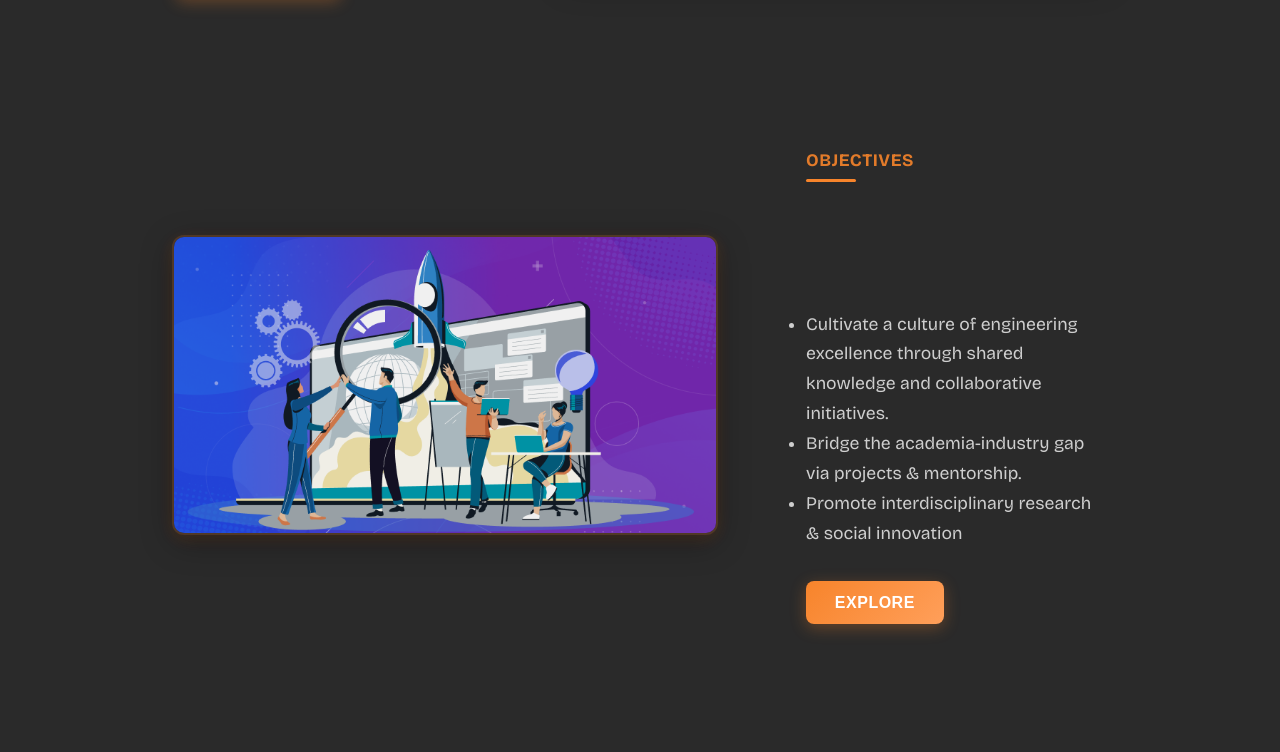
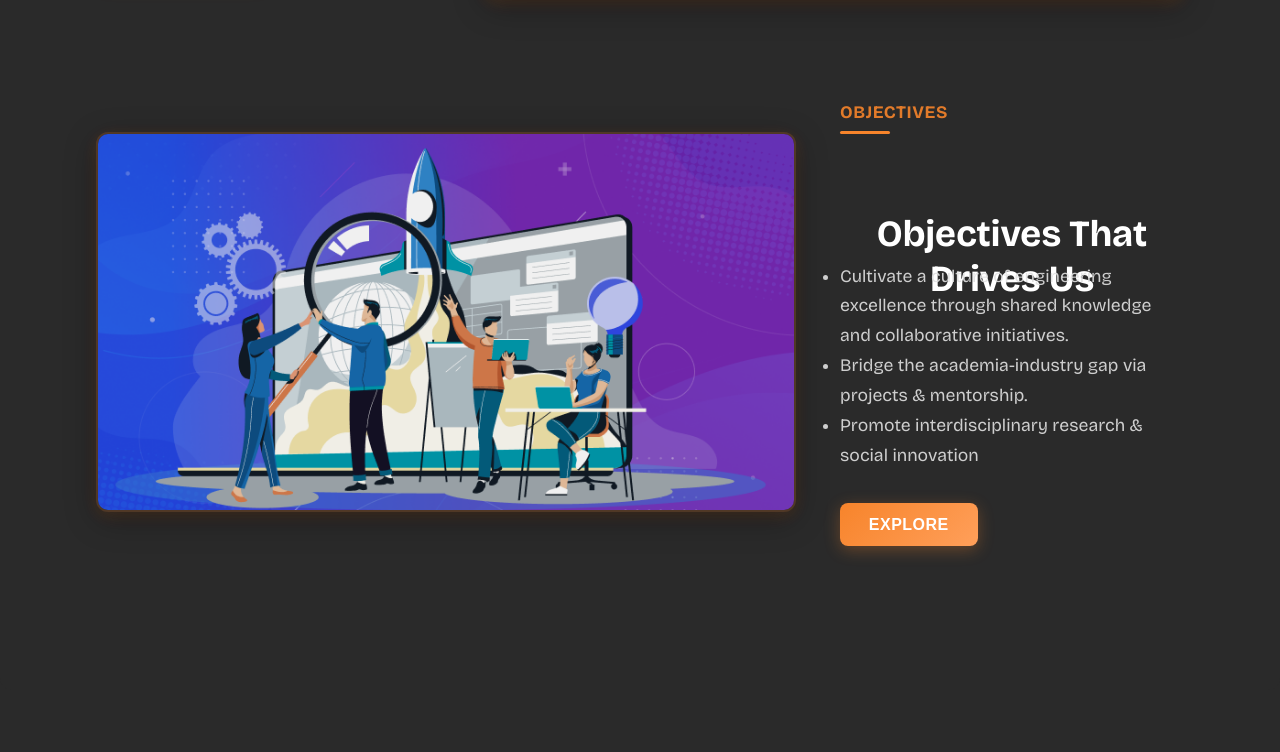
Before and after one commit to adarshs14193/AMES-WEB, a React (Create React App) app: page /projects in a window 1280 px wide. Shown: the part 1175-1927 px from the top of the page. Built offline with nearby package versions, Linux system fonts and the light colour scheme.

Commit message:
Update ProjectsSection.css
new css

```diff
--- a/src/components/ProjectsSection.css
+++ b/src/components/ProjectsSection.css
@@ -87,9 +87,13 @@
   display: flex;
   align-items: center;
   justify-content: space-between;
-  gap: 3rem;
+  gap: 1.5rem;
   margin: 3rem 0 4rem 0;
-  padding: 2rem;
+  padding: 1rem;
+}
+
+.projects-section .about-content-wrapper:nth-child(2) {
+  margin-top: 2.5rem;
 }
 
 .projects-section .about-text,
@@ -101,7 +105,7 @@
 
 .projects-section .about-us-label {
   font-size: 1.1rem;
-  color: #f7842b;
+  color: #f7842b !important;
   opacity: 0.9;
   margin-bottom: 0.5rem;
   font-weight: 600;
@@ -110,16 +114,29 @@
   letter-spacing: 0.5px;
 }
 
+.about-underline {
+  height: 3px;
+  width: 50px;
+  background: #f7842b;
+  margin: 8px 0 16px 0;
+  border-radius: 2px;
+}
+
 .projects-section .about-title {
   font-size: 2.4rem;
   font-weight: 700;
   margin-bottom: 1.2rem;
   line-height: 1.2;
-  color: #fff;
-  background: linear-gradient(135deg, #fff 0%, #f0f0f0 100%);
-  -webkit-background-clip: text;
-  -webkit-text-fill-color: transparent;
-  background-clip: text;
+  color: #fff !important;
+  display: block;
+  visibility: visible;
+  opacity: 1;
+  /* Explicitly neutralize any gradient text styles coming from other CSS */
+  background: none !important;
+  -webkit-background-clip: initial !important;
+  background-clip: initial !important;
+  -webkit-text-fill-color: #fff !important;
+  filter: none !important;
 }
 
 .projects-section .about-desc {
@@ -127,14 +144,17 @@
   margin-bottom: 1.8rem;
   opacity: 0.9;
   line-height: 1.7;
-  color: #e0e0e0;
+  color: #e0e0e0 !important;
+  display: block;
+  visibility: visible;
+  filter: none !important;
 }
 
 .projects-section .about-image img,
 .projects-section .about-image2 img {
   max-width: none;
-  min-width: 480px;
-  height: 300px;
+  min-width: 700px;
+  height: 380px;
   border-radius: 12px;
   object-fit: cover;
   box-shadow: 0 8px 32px rgba(0,0,0,0.3), 0 4px 16px rgba(247,132,43,0.2);
@@ -144,8 +164,8 @@
 }
 
 .projects-section .about-image2 img {
-  width: calc(100% - 40px);
-  margin-right: 40px;
+  width: calc(100% - 20px);
+  margin-right: 20px;
 }
 
 .projects-section .about-text ul {
@@ -163,7 +183,7 @@
 
 .projects-section .about-text ul li::before {
   content: '▸';
-  color: #f7842b;
+  color: #f7842b !important;
   font-weight: bold;
   position: absolute;
   left: -1.2rem;
@@ -691,23 +711,29 @@
 }
 .about-section {
   scroll-margin-top: 80px;
-  padding-left: 140px;
-  padding-right: 140px;
+  padding-left: 80px;
+  padding-right: 80px;
   padding-top: 4rem;
   padding-bottom: 4rem;
   color: #fff;
   border-radius: 12px;
   width: 100%;
-  max-width: 1800px; /* Add this line */
+  max-width: 1800px;
   box-sizing: border-box;
   margin: 0 auto;
+  background-color: #2a2a2a;
+  min-height: 400px;
+  display: block;
+  border: none; /* remove temporary debug border */
 }
 
 .about-content-wrapper {
   display: flex;
   align-items: center;
   justify-content: space-between;
-  gap: 2.5rem;
+  gap: 1.5rem;
+  min-height: 200px;
+  margin: 2rem 0;
 }
 
 .about-text {
@@ -770,7 +796,7 @@
 }
 
 .about-image2 img {
-  width: calc(100% - 40px); /* Reduce width from right */
+  width: calc(100% - 20px); /* Reduce width from right */
   max-width: none;
   min-width: 700px;
   height: 380px;
@@ -779,7 +805,7 @@
   box-shadow: 0 4px 24px rgba(0,0,0,0.12);
   border-top-left-radius: 12px;
   border-bottom-right-radius: 12px;
-  margin-right: 40px; /* Add margin to reduce from right */
+  margin-right: 20px; /* Add margin to reduce from right */
 }
 
 
```
